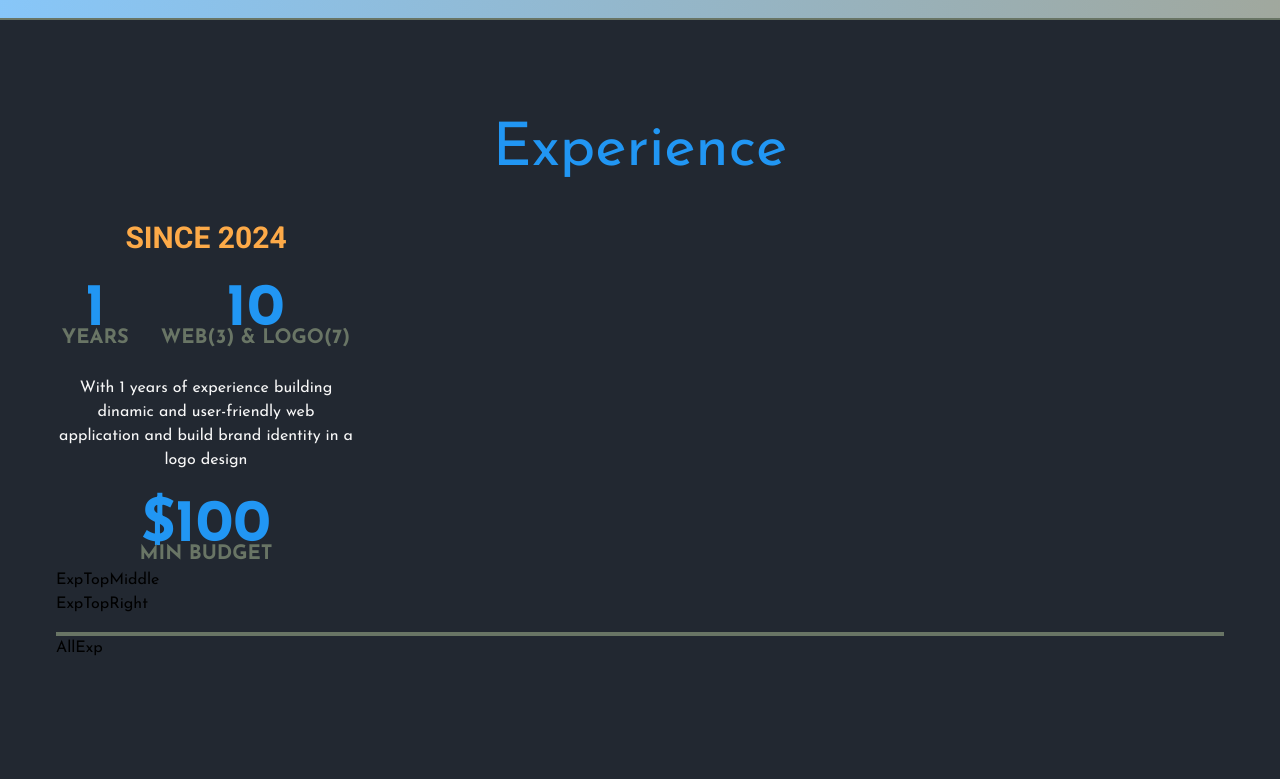
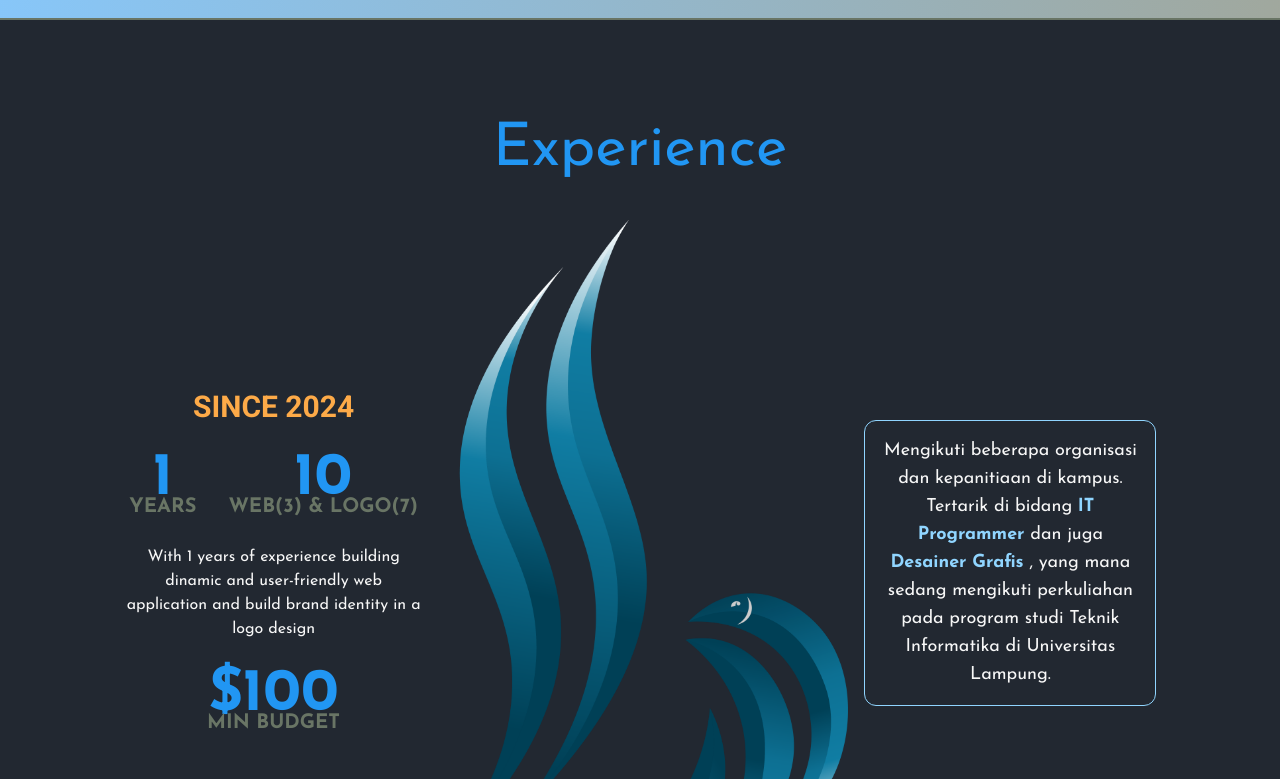
Before and after one commit to OntongGhebi/Portofolio, a React (Vite) app in the folder portofolio/portofolio/: page / in a window 1280 px wide. Shown: the part 2021-2800 px from the top of the page. Before the commit the page ends 2681 px from the top, so only its background shows below. Built offline with nearby package versions, Linux system fonts and the light colour scheme.

Commit message:
Finish Experience Section

```diff
--- a/portofolio/portofolio/src/components/ExperienceSection/AllExp.jsx
+++ b/portofolio/portofolio/src/components/ExperienceSection/AllExp.jsx
@@ -1,5 +1,55 @@
+import SingleExp from "./SingleExp";
+import { FaArrowRight } from "react-icons/fa";
+const experiences = [
+  {
+    job: "Front-End Developer",
+    company: "ABC Company",
+    date: "2024-Present",
+    responsibilities: [
+      "Implementing reusable components.",
+      "Participating in large scale applications.",
+      "Working on the performance of web applications.",
+    ],
+  },
+  {
+    job: "UI/UX Designer",
+    company: "BCD Company",
+    date: "2024-Present",
+    responsibilities: [
+      "Implementing reusable components.",
+      "Participating in large scale applications.",
+      "Working on the performance of web applications.",
+    ],
+  },
+  {
+    job: "Logo Designer",
+    company: "CDE Company",
+    date: "2024-Present",
+    responsibilities: [
+      "Implementing reusable components.",
+      "Participating in large scale applications.",
+      "Working on the performance of web applications.",
+    ],
+  },
+];
+
 const AllExp = () => {
-  return <div>AllExp</div>;
+  return (
+    <div className="flex md:flex-row sm:flex-col items-center justify-between">
+      {experiences.map((experience, index) => {
+        return (
+          <>
+            <SingleExp key={index} experience={experience} />
+            {index < 2 ? (
+              <FaArrowRight className="text-6xl text-lightblue lg:block sm:hidden" />
+            ) : (
+              ""
+            )}
+          </>
+        );
+      })}
+    </div>
+  );
 };
 
 export default AllExp;
--- a/portofolio/portofolio/src/components/ExperienceSection/ExpTop.jsx
+++ b/portofolio/portofolio/src/components/ExperienceSection/ExpTop.jsx
@@ -4,7 +4,7 @@ import ExpTopRight from "./ExpTopRight";
 
 const ExpTop = () => {
   return (
-    <div>
+    <div className="flex lg:flex-row sm:flex-col gap-4 items-center justify-center">
       <ExpTopLeft />
       <ExpTopMiddle />
       <ExpTopRight />
--- a/portofolio/portofolio/src/components/ExperienceSection/ExpTopMiddle.jsx
+++ b/portofolio/portofolio/src/components/ExperienceSection/ExpTopMiddle.jsx
@@ -1,5 +1,9 @@
 const ExpTopMiddle = () => {
-  return <div>ExpTopMiddle</div>;
+  return (
+    <div className="lg:w-[35%] md:w-[50%] sm:w-[80%] ">
+      <img src="Asset 50.png" alt="Experience Image" />
+    </div>
+  );
 };
 
 export default ExpTopMiddle;
--- a/portofolio/portofolio/src/components/ExperienceSection/ExpTopRight.jsx
+++ b/portofolio/portofolio/src/components/ExperienceSection/ExpTopRight.jsx
@@ -1,5 +1,16 @@
 const ExpTopRight = () => {
-  return <div>ExpTopRight</div>;
+  return (
+    <div className="xl:w-[25%] lg:w-[30%] border border-lightblue p-4 rounded-xl">
+      <p className="text-lg text-center text-white">
+        Mengikuti beberapa organisasi dan kepanitiaan di kampus. Tertarik di
+        bidang <span className="font-bold text-lightblue">IT Programmer </span>{" "}
+        dan juga{" "}
+        <span className="font-bold text-lightblue">Desainer Grafis </span>, yang
+        mana sedang mengikuti perkuliahan pada program studi Teknik Informatika
+        di Universitas Lampung.
+      </p>
+    </div>
+  );
 };
 
 export default ExpTopRight;
--- a/portofolio/portofolio/src/components/ExperienceSection/SingleExp.jsx
+++ b/portofolio/portofolio/src/components/ExperienceSection/SingleExp.jsx
@@ -1,5 +1,27 @@
-const SingleExp = () => {
-  return <div>SingleExp</div>;
+import PropTypes from "prop-types";
+
+const SingleExp = ({ experience }) => {
+  return (
+    <div className="md:h-[350px] md:w-[240px] sm:h-auto sm:w-full border-2 border-lightOrange border-dashed rounded-2xl mt-12 p-4">
+      <p className="font-bold text-lightblue">{experience.job}</p>
+      <p className="text-lightOrange">{experience.company}</p>
+      <p className="text-lightGray">{experience.date}</p>
+      <ul className="list-disc mt-4 pl-4 text-white">
+        {experience.responsibilities.map((resp, index) => {
+          return <li key={index}>{resp}</li>;
+        })}
+      </ul>
+    </div>
+  );
 };
 
 export default SingleExp;
+
+SingleExp.propTypes = {
+  experience: PropTypes.shape({
+    job: PropTypes.string.isRequired,
+    company: PropTypes.string.isRequired,
+    date: PropTypes.string.isRequired,
+    responsibilities: PropTypes.arrayOf(PropTypes.string).isRequired,
+  }).isRequired,
+};
```
Also changed, not shown: portofolio/portofolio/public/Asset 50.png (added).
